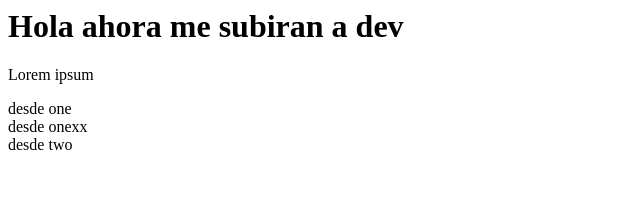
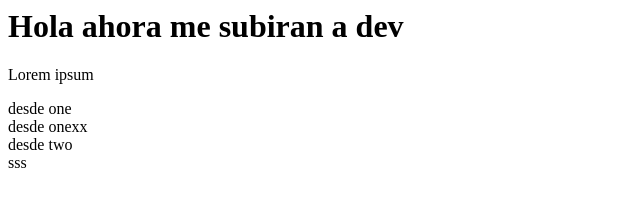
Before and after one commit to yamilrevilla/git-hel, a plain HTML site: page index.html in a window 1280 px wide. Shown: the full height of the page, 0-640 px from the left. Drawn offline with Linux system fonts and the light colour scheme.

Commit message:
A c implemented

```diff
--- a/index.html
+++ b/index.html
@@ -9,5 +9,6 @@
 		<div class="clase-1">desde one</div>
 		<div class="xxx2">desde onexx</div>
 		<div class="xxx">desde two</div>
+		<div class="xxx">sss</div>
 	</body>
 </html>
```
